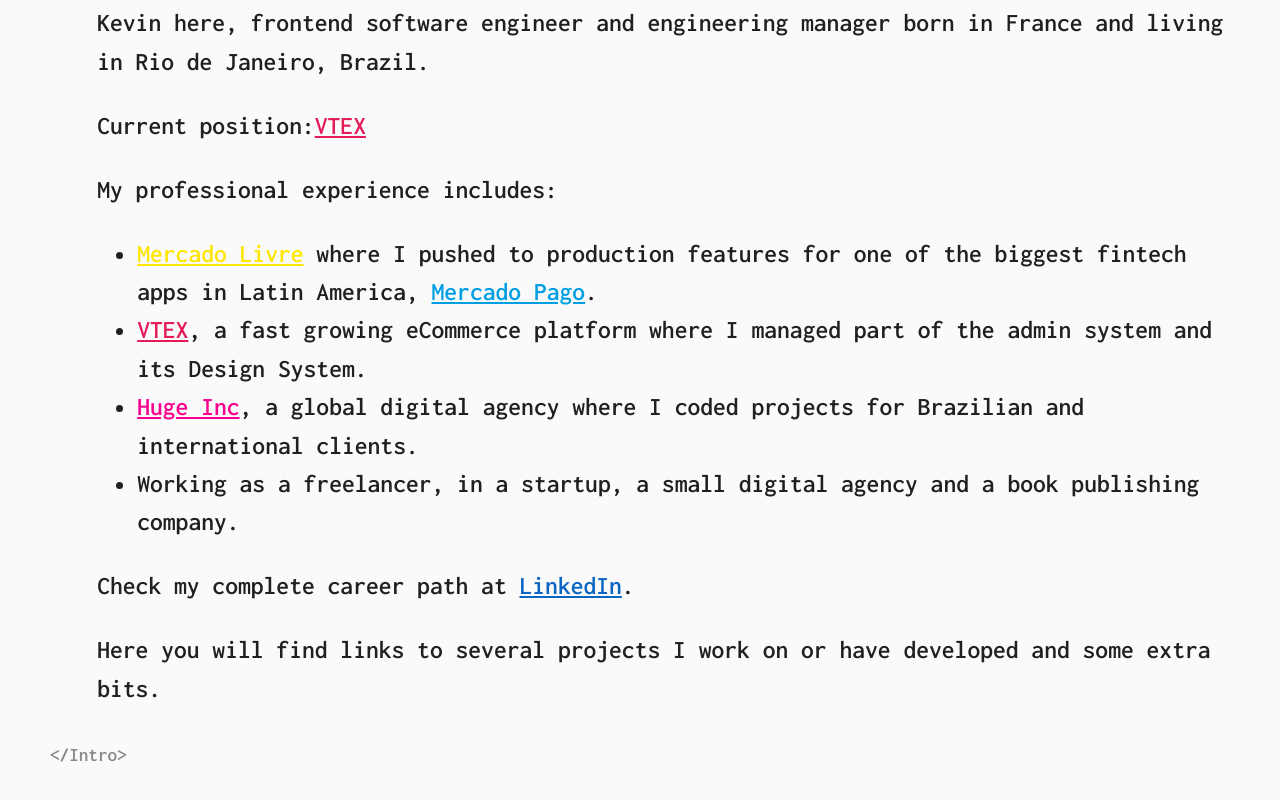
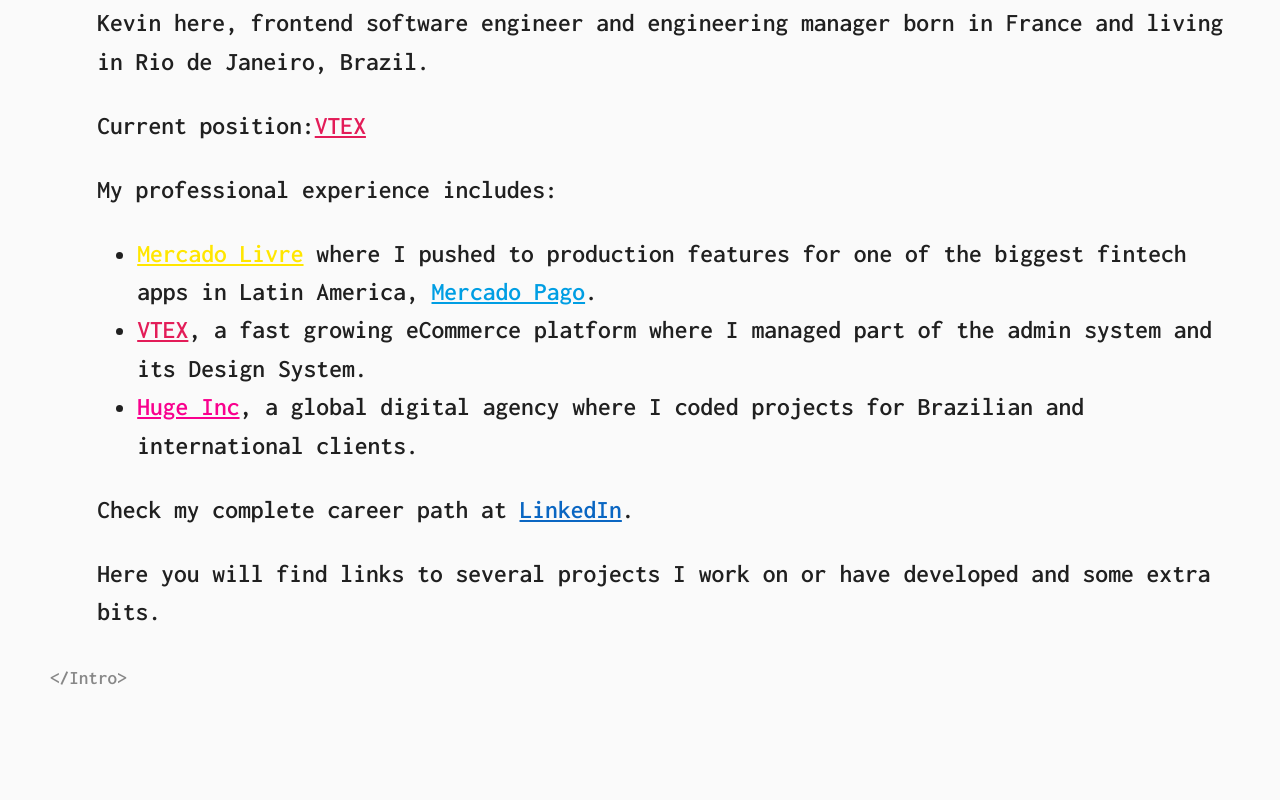
Before and after one commit to kevinch/kevinchevallierme, a Next.js app: page / in a window 1280 px wide. Shown: the part 472-1272 px from the top of the page. Built offline with nearby package versions, Linux system fonts and the light colour scheme.

Commit message:
Remove paragraph from home

```diff
--- a/components/Intro.tsx
+++ b/components/Intro.tsx
@@ -49,10 +49,6 @@
             , a global digital agency where I coded projects for Brazilian and
             international clients.
           </li>
-          <li>
-            Working as a freelancer, in a startup, a small digital agency and a
-            book publishing company.
-          </li>
         </ul>
         <p>
           Check my complete career path at{" "}
```
